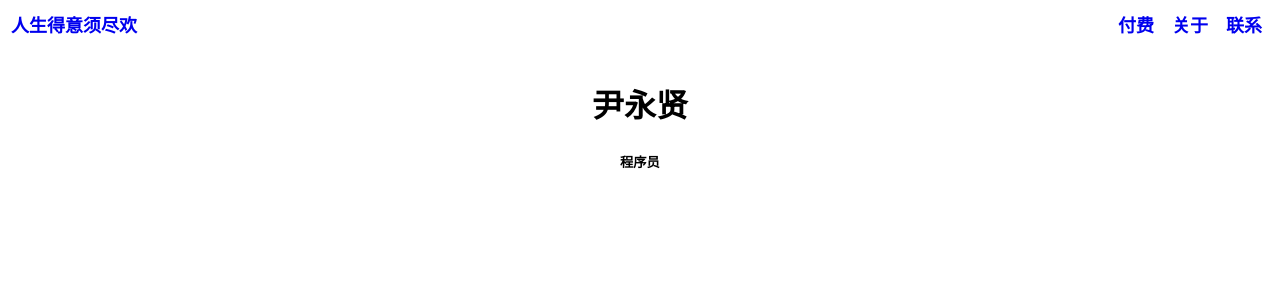
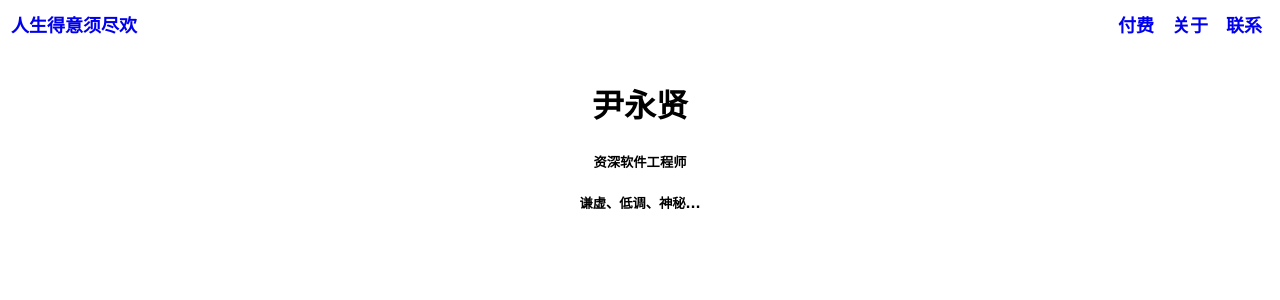
Before and after one commit to yinyongxian/yinyongxian.github.io, a Jekyll site: the page built from about/2017-08-05-about.html, in a window 1280 px wide. Shown: the top 300 px of the page. Built offline with Jekyll 4.4.1, drawn with Linux system fonts in a browser that asks for light colours.

Commit message:
更新关于

```diff
--- a/about/2017-08-05-about.html
+++ b/about/2017-08-05-about.html
@@ -11,6 +11,7 @@ title: 关于
 
 <body>
 <h1 style="text-align:center;">尹永贤</h1>
-<h5 style="text-align:center;">程序员</h5>
+<h5 style="text-align:center;">资深软件工程师</h5>
+<h5 style="text-align:center;">谦虚、低调、神秘...</h5>
 </body>
 </html>
```
